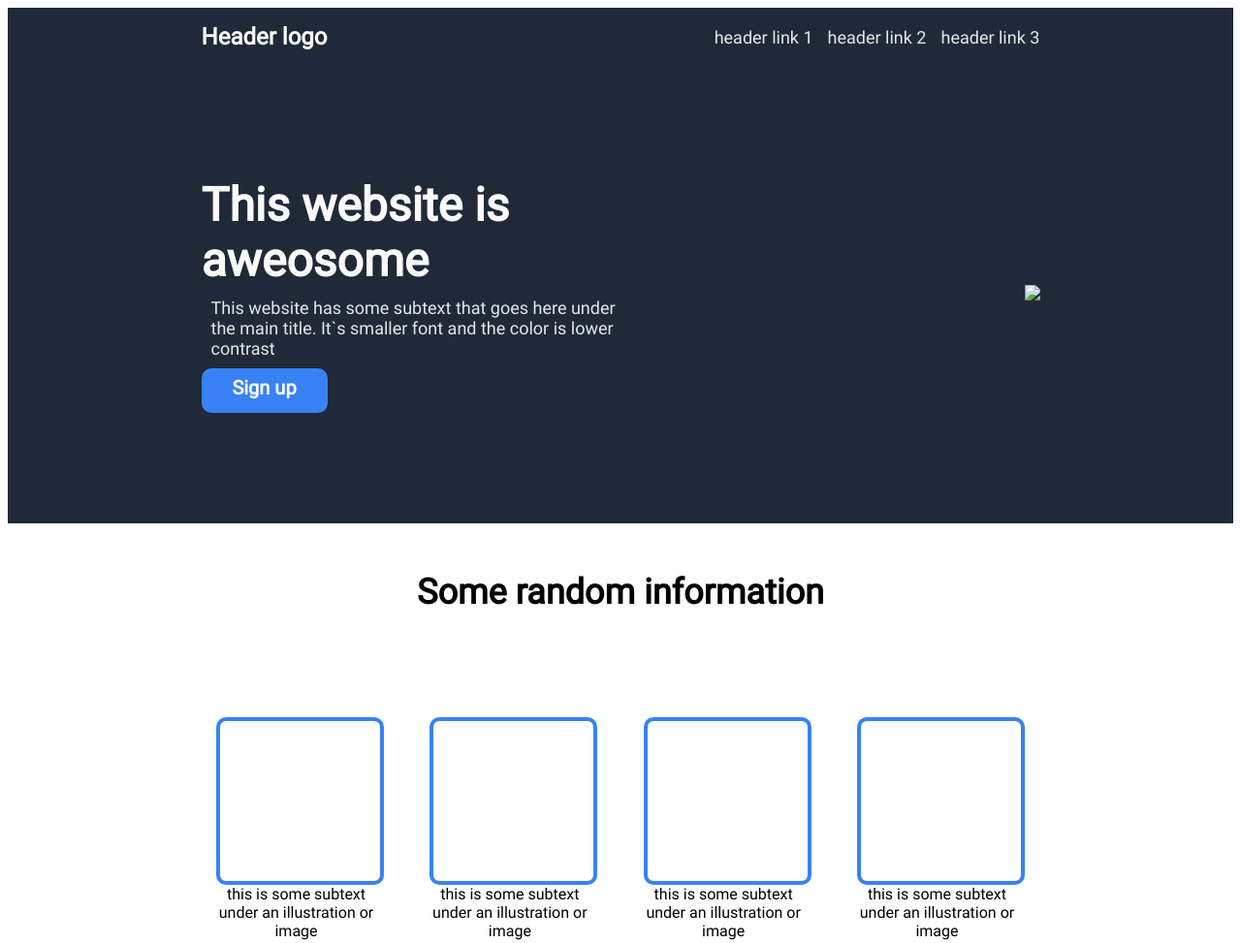
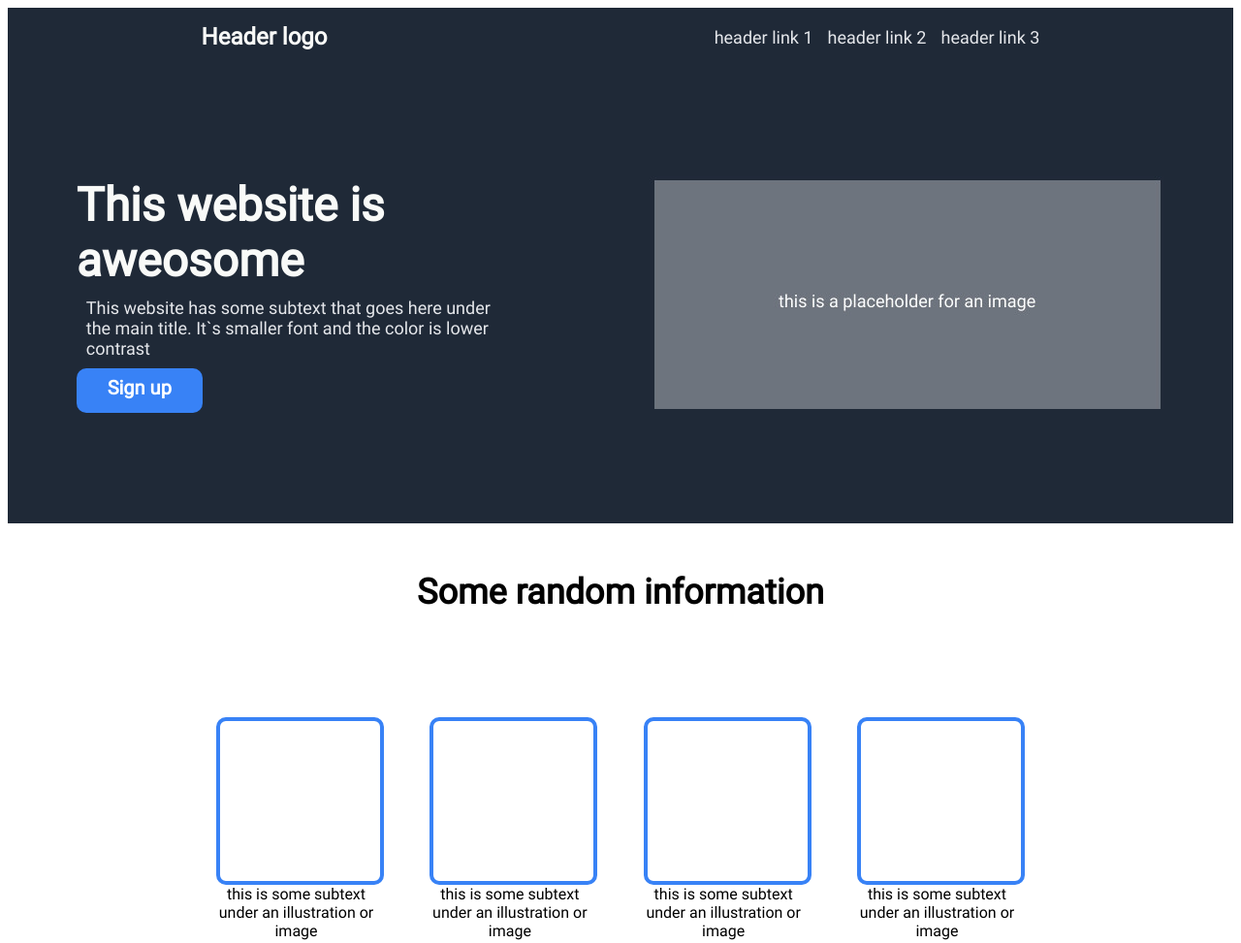
Before and after one commit to plcarmona/Odinweb1, a plain HTML site: page index.html in a window 1280 px wide. Shown: the top 973 px of the page at 97% size. Drawn offline with Linux system fonts and the light colour scheme; the site is published under a folder, as on GitHub Pages, so addresses that start at the root find nothing.

Commit message:
Update index.html

```diff
--- a/index.html
+++ b/index.html
@@ -25,7 +25,7 @@
               <div id="bac">Sign up</div>
             </div>
             <div id="bb">
-              <img src="/image.jpg">
+              <img src="image.jpg">
             </div>
           </div>
           <div class="c">
```
